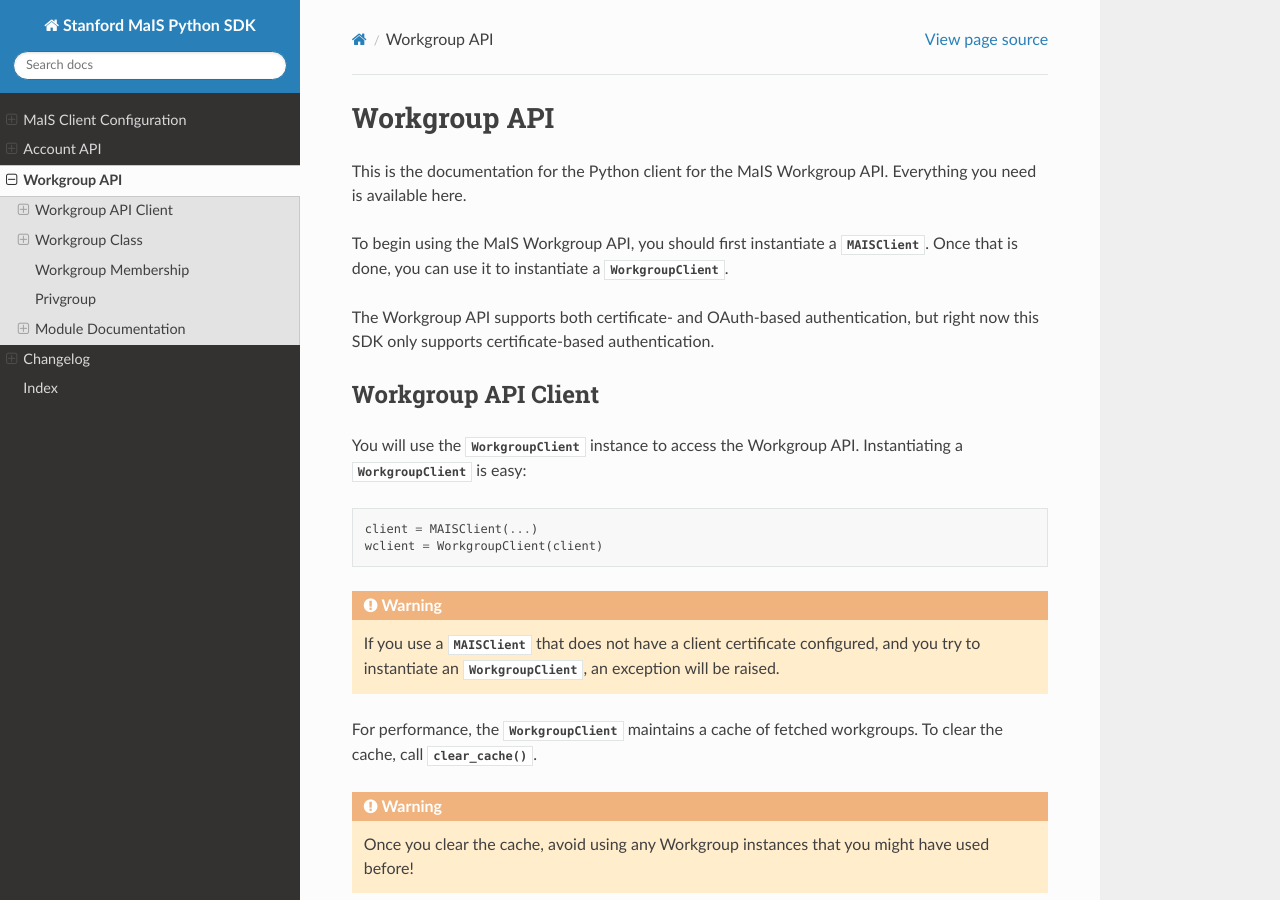
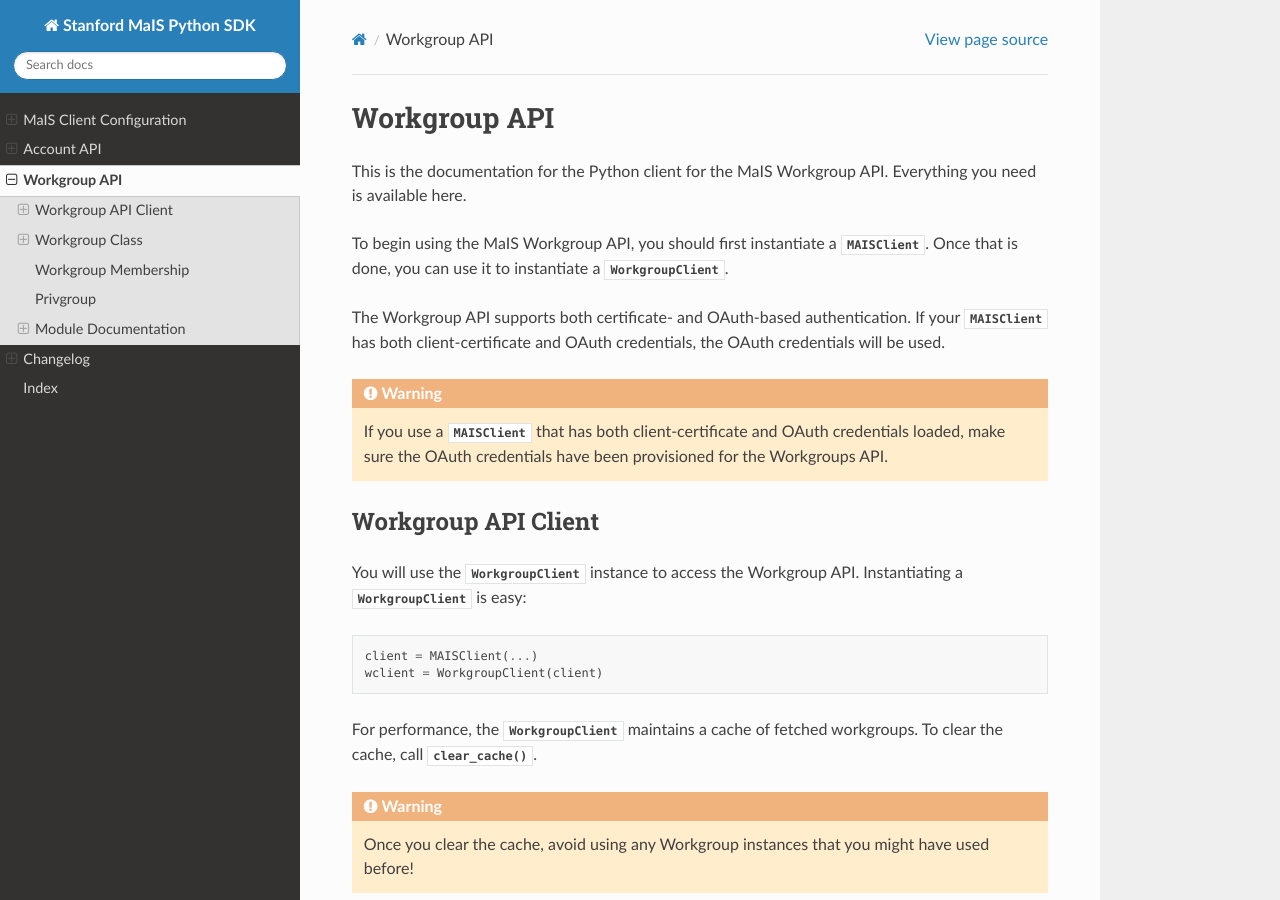
Before and after one commit to stanford-rc/mais-apis-python, a Sphinx documentation site: the page built from docs/workgroup.rst, in a window 1280 px wide and 900 px high. Built offline with Sphinx 7.4.7 and the Read the Docs theme 3.1.0, drawn with Linux system fonts in a browser that asks for light colours.

Commit message:
docs/workgroup: OAuth is available
Update the workgroup docs to say that OAuth authentication is available,
but add a warning: If a client adds OAuth credentials to their
MAISClient, those credentials must have Workgroup API access, because
the WorkgroupClient will stop using the client certificate.

See-also: #49

```diff
--- a/docs/workgroup.rst
+++ b/docs/workgroup.rst
@@ -9,8 +9,14 @@
 :class:`~stanford.mais.client.MAISClient`.  Once that is done, you can
 use it to instantiate a :class:`~stanford.mais.workgroup.WorkgroupClient`.
 
-The Workgroup API supports both certificate- and OAuth-based authentication,
-but right now this SDK only supports certificate-based authentication.
+The Workgroup API supports both certificate- and OAuth-based authentication.
+If your :class:`~stanford.mais.client.MAISClient` has both client-certificate
+and OAuth credentials, the OAuth credentials will be used.
+
+.. warning::
+   If you use a :class:`~stanford.mais.client.MAISClient` that has both
+   client-certificate and OAuth credentials loaded, make sure the OAuth
+   credentials have been provisioned for the Workgroups API.
 
 .. _Workgroup API Client:
 
@@ -26,12 +32,6 @@
 
     client = MAISClient(...)
     wclient = WorkgroupClient(client)
-
-.. warning::
-   If you use a :class:`~stanford.mais.client.MAISClient` that does not have a
-   client certificate configured, and you try to instantiate an
-   :class:`~stanford.mais.workgroup.WorkgroupClient`, an exception will be
-   raised.
 
 For performance, the :class:`~stanford.mais.workgroup.WorkgroupClient`
 maintains a cache of fetched workgroups.  To clear the cache, call
```
